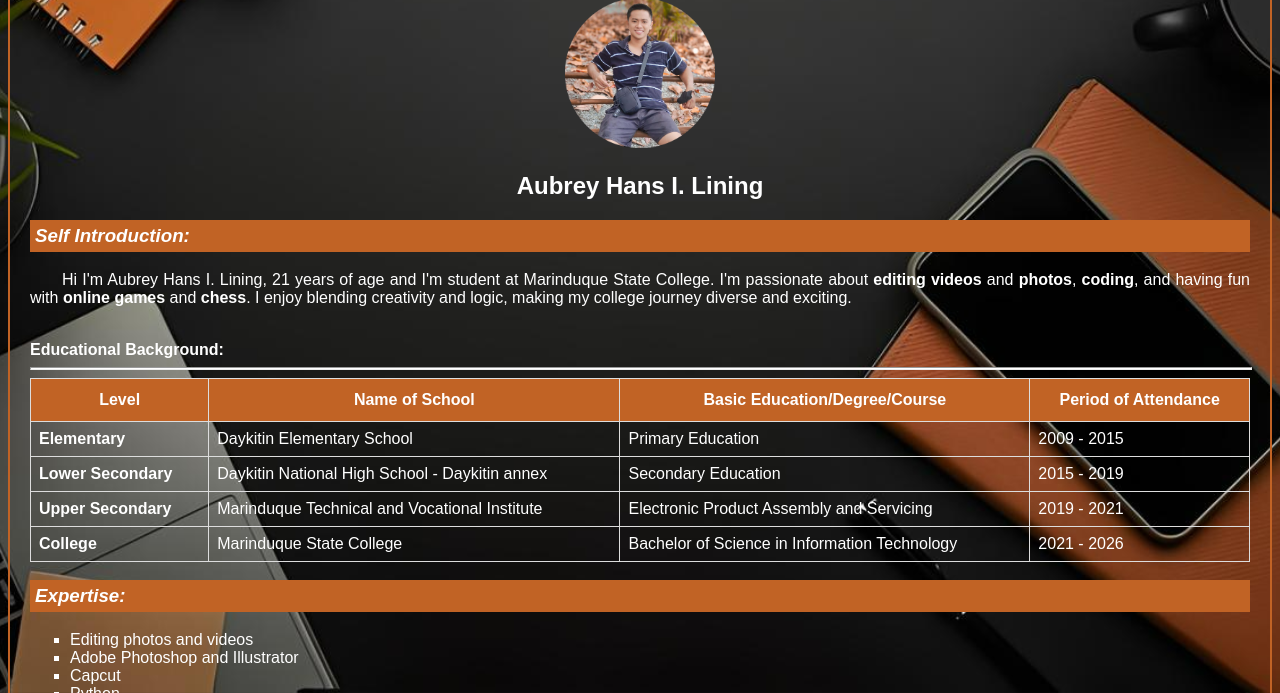
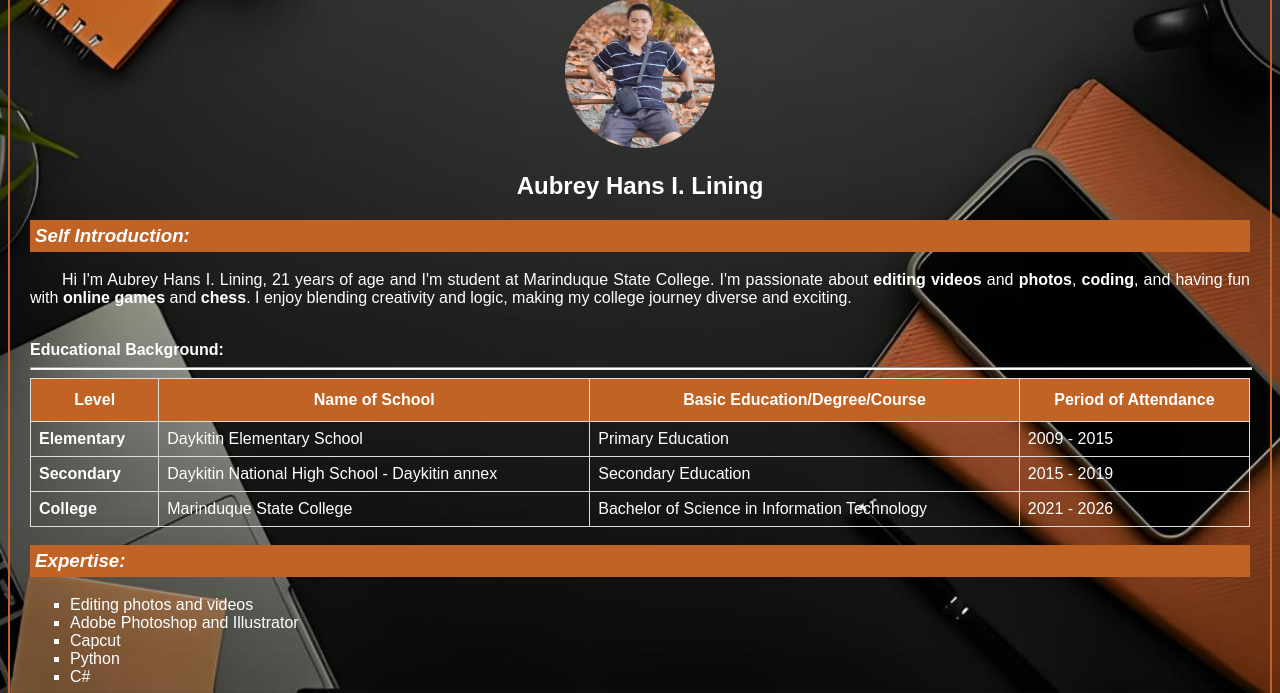
Before and after one commit to hansdotdev/Self-Portfolio, a plain HTML site: page index.html in a window 1280 px wide. Shown: the part 107-800 px from the top of the page. Drawn offline with Linux system fonts and the light colour scheme.

Commit message:
index.html

```diff
--- a/index.html
+++ b/index.html
@@ -32,17 +32,12 @@
                 <td>2009 - 2015</td>
             </tr>
             <tr style="color: white;">
-                <th scope="row">Lower Secondary</th>
+                <th scope="row">Secondary</th>
                 <td>Daykitin National High School - Daykitin annex</td>
                 <td>Secondary Education</td>
                 <td>2015 - 2019</td>
             </tr>
-			<tr style="color: white;">
-                <th scope="row">Upper Secondary</th>
-                <td>Marinduque Technical and Vocational Institute</td>
-                <td>Electronic Product Assembly and Servicing</td>
-                <td>2019 - 2021</td>
-            </tr>
+
             <tr style="color: white;">
                 <th scope="row">College</th>
                 <td>Marinduque State College</td>
```
